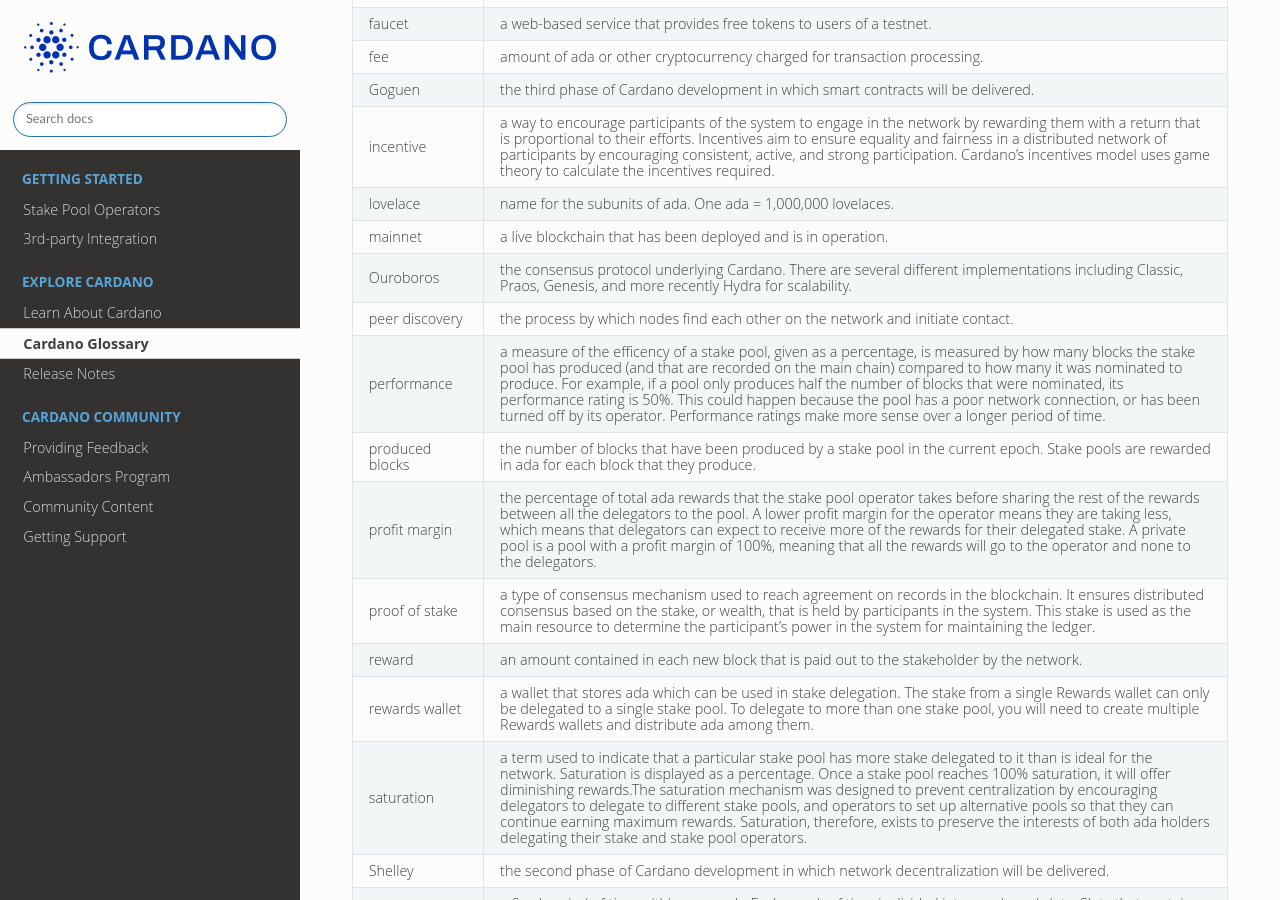
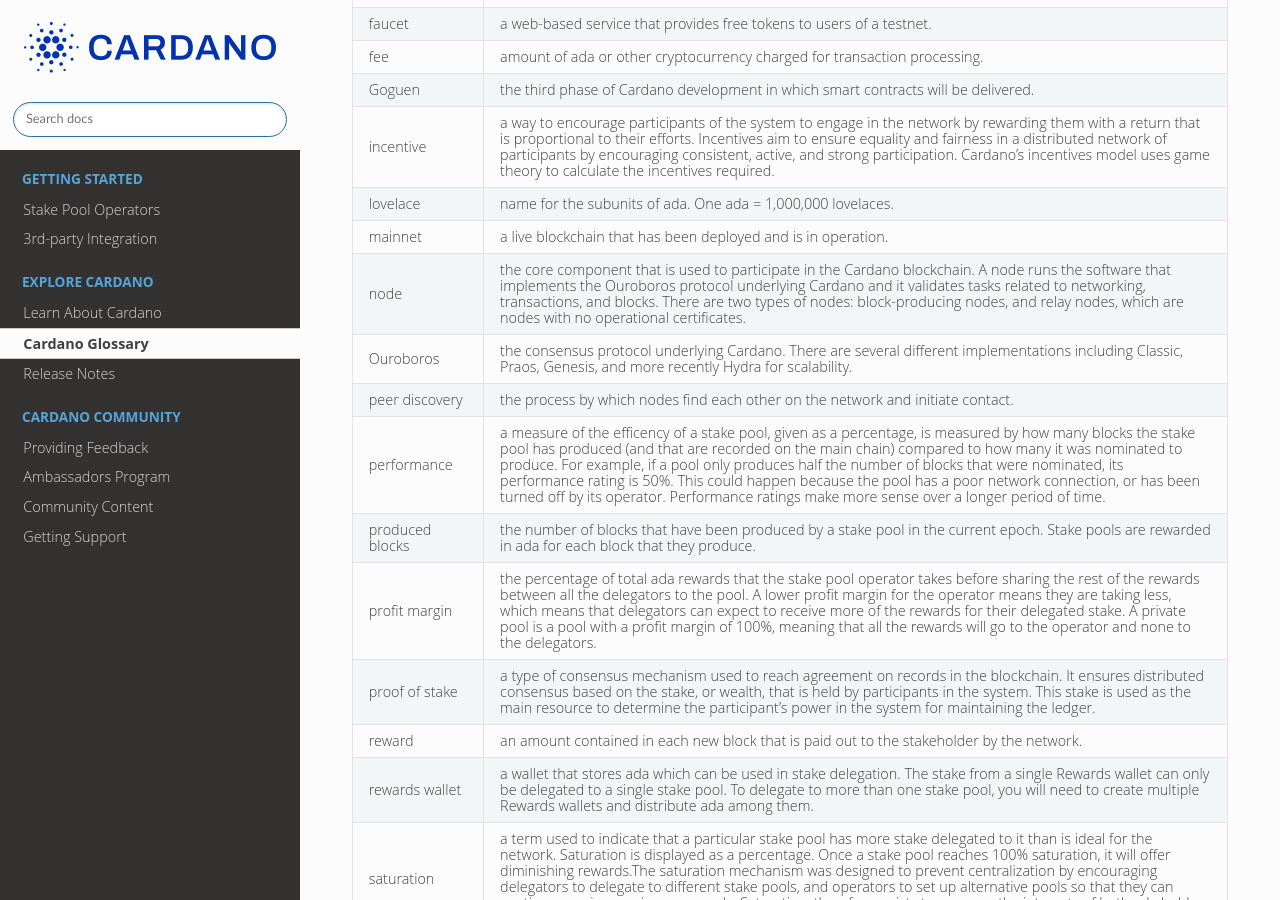
Before and after one commit to input-output-hk/technical-docs, a Sphinx documentation site: the page built from source/glossary.rst, in a window 1280 px wide and 900 px high, scrolled down 776 px. Built offline with Sphinx 7.4.7 and the Read the Docs theme 2.0.0, drawn with Linux system fonts in a browser that asks for light colours; pages that are not in the unit, such as notebooks, are missing from menus.

Commit message:
Update glossary.rst
add node term

```diff
--- a/source/glossary.rst
+++ b/source/glossary.rst
@@ -43,6 +43,8 @@
      - name for the subunits of ada. One ada = 1,000,000 lovelaces.
    * - mainnet
      - a live blockchain that has been deployed and is in operation.
+   * - node
+     - the core component that is used to participate in the Cardano blockchain. A node runs the software that implements the Ouroboros protocol underlying Cardano and it validates tasks related to networking, transactions, and blocks. There are two types of nodes: block-producing nodes, and relay nodes, which are nodes with no operational certificates.
    * - Ouroboros
      - the consensus protocol underlying Cardano. There are several different implementations including Classic, Praos, Genesis, and more recently Hydra for scalability.
    * - peer discovery
```
